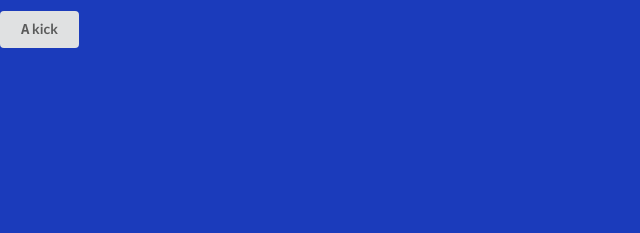
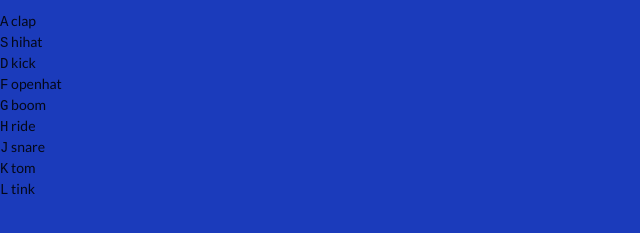
Before and after one commit to mickijames/lvl-1, a plain HTML site: page index.html in a window 1280 px wide. Shown: the part 39-272 px from the top of the page, without its empty margins (0-640 px from the left). Drawn offline with nearby package versions, Linux system fonts and the light colour scheme.

Commit message:
Added normal key set

```diff
--- a/index.html
+++ b/index.html
@@ -15,13 +15,55 @@
     <h1>Web 3 Starter</h1>
 
     <!--  Button to Press  -->
-    <div data-key="65" class="key ui button">
-      <kbd>A</kbd>
-      <span class="sound">kick</span>
+    <div class="keys">
+        <div data-key="65" class="key">
+          <kbd>A</kbd>
+          <span class="sound">clap</span>
+        </div>
+        <div data-key="83" class="key">
+          <kbd>S</kbd>
+          <span class="sound">hihat</span>
+        </div>
+        <div data-key="68" class="key">
+          <kbd>D</kbd>
+          <span class="sound">kick</span>
+        </div>
+        <div data-key="70" class="key">
+          <kbd>F</kbd>
+          <span class="sound">openhat</span>
+        </div>
+        <div data-key="71" class="key">
+          <kbd>G</kbd>
+          <span class="sound">boom</span>
+        </div>
+        <div data-key="72" class="key">
+          <kbd>H</kbd>
+          <span class="sound">ride</span>
+        </div>
+        <div data-key="74" class="key">
+          <kbd>J</kbd>
+          <span class="sound">snare</span>
+        </div>
+        <div data-key="75" class="key">
+          <kbd>K</kbd>
+          <span class="sound">tom</span>
+        </div>
+        <div data-key="76" class="key">
+          <kbd>L</kbd>
+          <span class="sound">tink</span>
+        </div>
     </div>
 
     <!--  Audio to Play  -->
-    <audio data-key="65" src="sounds/kick.wav"></audio>
+    <audio data-key="65" src="sounds/clap.wav"></audio>
+    <audio data-key="83" src="sounds/hihat.wav"></audio>
+    <audio data-key="68" src="sounds/kick.wav"></audio>
+    <audio data-key="70" src="sounds/openhat.wav"></audio>
+    <audio data-key="71" src="sounds/boom.wav"></audio>
+    <audio data-key="72" src="sounds/ride.wav"></audio>
+    <audio data-key="74" src="sounds/snare.wav"></audio>
+    <audio data-key="75" src="sounds/tom.wav"></audio>
+    <audio data-key="76" src="sounds/tink.wav"></audio>
 
     <!--  jQuery  -->
     <script src="https://ajax.googleapis.com/ajax/libs/jquery/3.2.1/jquery.min.js"></script>
```
